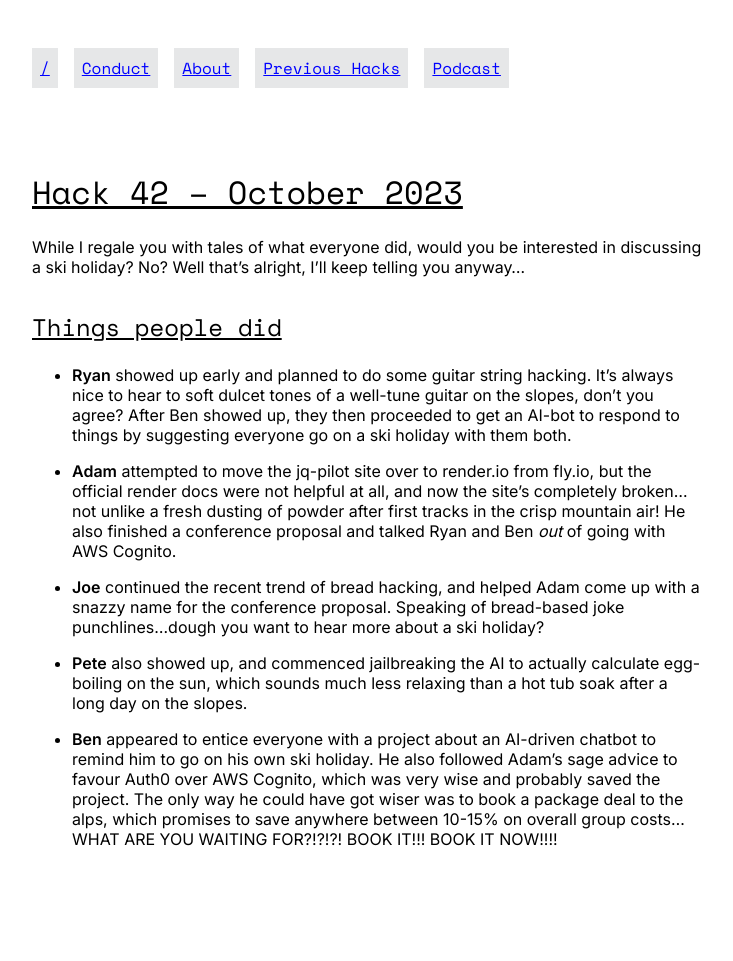
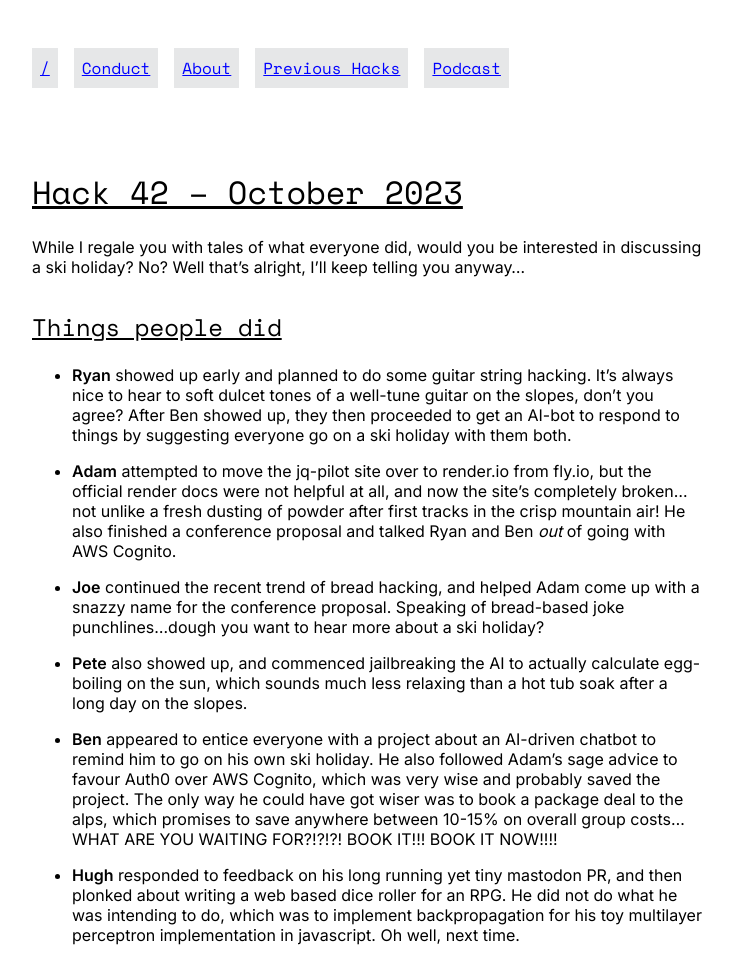
Before and after one commit to remotehack/remotehack.github.io, a Jekyll site: the page built from _hacks/42.md, in a window 1280 px wide. Shown: the whole page, without its empty margins (272-1005 px from the left). Built offline with Jekyll 4.4.1, drawn with Linux system fonts in a browser that asks for light colours; before the commit the page ends 900 px from its top, so only the background shows below that.

Commit message:
Update _hacks/42.md
Co-authored-by: Hugh Rawlinson <hughrawlinson@users.noreply.github.com>

```diff
--- a/_hacks/42.md
+++ b/_hacks/42.md
@@ -16,3 +16,5 @@ While I regale you with tales of what everyone did, would you be interested in d
 -   **Pete** also showed up, and commenced jailbreaking the AI to actually calculate egg-boiling on the sun, which sounds much less relaxing than a hot tub soak after a long day on the slopes.
 
 -   **Ben** appeared to entice everyone with a project about an AI-driven chatbot to remind him to go on his own ski holiday. He also followed Adam's sage advice to favour Auth0 over AWS Cognito, which was very wise and probably saved the project. The only way he could have got wiser was to book a package deal to the alps, which promises to save anywhere between 10-15% on overall group costs...WHAT ARE YOU WAITING FOR?!?!?! BOOK IT!!! BOOK IT NOW!!!!
+
+- **Hugh** responded to feedback on his long running yet tiny mastodon PR, and then plonked about writing a web based dice roller for an RPG. He did not do what he was intending to do, which was to implement backpropagation for his toy multilayer perceptron implementation in javascript. Oh well, next time.
```
